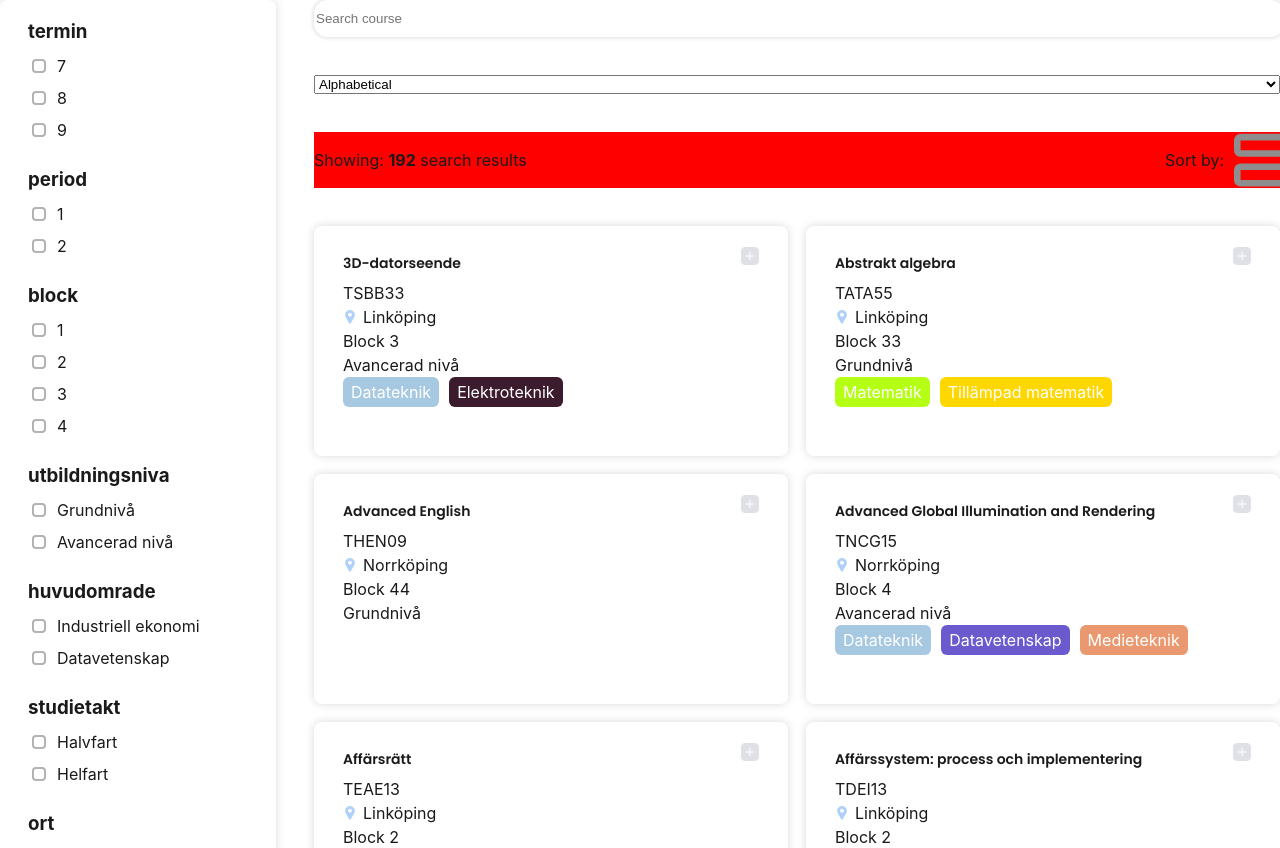
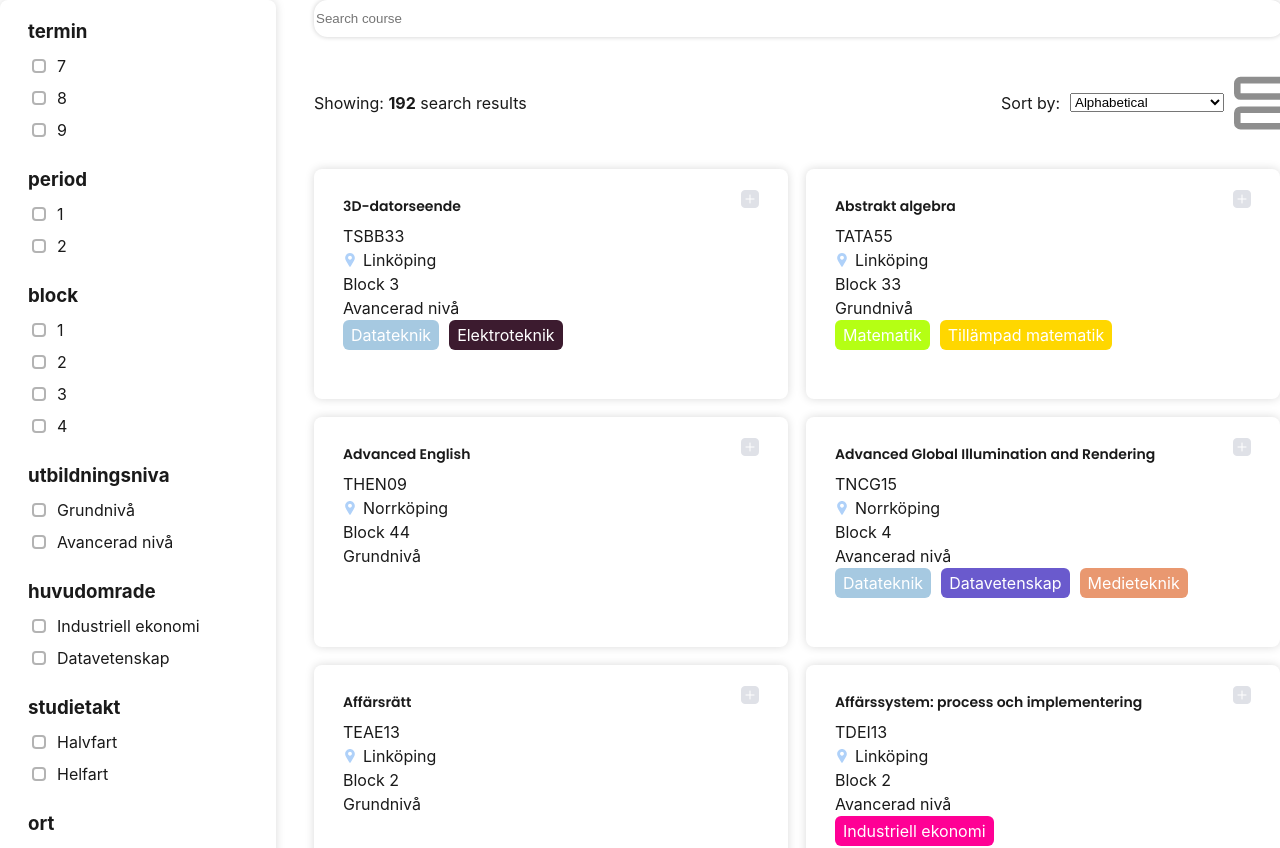
Before and after one commit to filipbagen/course-finder, a React (Vite) app: page / in a window 1280 px wide. Shown: the top 848 px of the page. Built offline with nearby package versions, Linux system fonts and the light colour scheme.

Commit message:
Restructured code

```diff
--- a/src/App.jsx
+++ b/src/App.jsx
@@ -4,12 +4,14 @@ import styled from 'styled-components';
 // data
 import DB from '../data/courses';
 
+// function
+import sortCourses from './functions/sortCourses';
+
 // components
 import CourseList from './components/CourseList';
 import filterCourses from './components/filterCourses';
 import SearchComponent from './components/SearchComponent';
 import FilterPanelComponent from './components/FilterPanelComponent';
-import SortingOptions from './components/SortingOptions';
 
 // styled
 const Container = styled.div`
@@ -33,35 +35,7 @@ const Test = styled.div`
 `;
 
 const App = () => {
-  // functions
-  const sortCourses = (courses, sortCriteria) => {
-    // Make a shallow copy of the courses array to sort
-    let sortedCourses = [...courses];
-
-    switch (sortCriteria) {
-      case 'Alphabetical':
-        sortedCourses.sort((a, b) => a.kursnamn.localeCompare(b.kursnamn));
-        break;
-
-      case 'ReverseAlphabetical':
-        sortedCourses.sort((a, b) => b.kursnamn.localeCompare(a.kursnamn));
-        break;
-
-      case 'Course Coode':
-        sortedCourses.sort((a, b) => a.kurskod.localeCompare(b.kurskod));
-        break;
-
-      case 'Course Code Reverse':
-        sortedCourses.sort((a, b) => b.kurskod.localeCompare(a.kurskod));
-        break;
-
-      default:
-        break;
-    }
-
-    return sortedCourses;
-  };
-
+  // state
   const [searchString, setSearchString] = useState('');
   const [selectedFilters, setSelectedFilters] = useState({}); // assume initial state is set
   const [sortCriteria, setSortCriteria] = useState('Alphabetical'); // default sorting criteria
@@ -126,8 +100,11 @@ const App = () => {
 
         <SearchCourseSection>
           <SearchComponent onSearchChange={handleSearchChange} />
-          <SortingOptions onSortCriteriaChange={setSortCriteria} />
-          <CourseList courses={filteredCourses && sortedCourses} />
+          <CourseList
+            courses={filteredCourses && sortedCourses}
+            sortCriteria={sortCriteria}
+            setSortCriteria={setSortCriteria}
+          />
         </SearchCourseSection>
       </Container>
     </>
--- a/src/components/CourseList.jsx
+++ b/src/components/CourseList.jsx
@@ -1,4 +1,4 @@
-import React, { useState } from 'react';
+import React from 'react';
 import styled from 'styled-components';
 
 // components
@@ -18,8 +18,6 @@ const SearchResults = styled.div`
   display: flex;
   justify-content: space-between;
   margin: 0;
-
-  background-color: red;
 `;
 
 const CourseView = styled.div`
@@ -32,9 +30,13 @@ const SortContainer = styled.div`
   gap: 10px;
 `;
 
-const CourseList = ({ courses }) => {
-  const [sortCriteria, setSortCriteria] = useState('Alphabetical'); // default sorting criteria
+const SortSection = styled.div`
+  display: flex;
+  gap: 10px;
+  align-items: center;
+`;
 
+const CourseList = ({ courses, setSortCriteria }) => {
   return (
     <>
       <SearchResults>
@@ -43,10 +45,10 @@ const CourseList = ({ courses }) => {
         </p>
 
         <SortContainer>
-          <div>
+          <SortSection>
             <p>Sort by:</p>
-            {/* <SortingOptions onSortCriteriaChange={setSortCriteria} /> */}
-          </div>
+            <SortingOptions onSortCriteriaChange={setSortCriteria} />
+          </SortSection>
 
           <CourseView>
             <img src="public/img/list_view.svg" alt="" />
--- a/src/components/SortingOptions.jsx
+++ b/src/components/SortingOptions.jsx
@@ -5,6 +5,7 @@ const SortingOptions = ({ onSortCriteriaChange }) => {
     <select
       onChange={(e) => onSortCriteriaChange(e.target.value)}
       defaultValue="Alphabetical"
+      value={'Alphabetical'}
     >
       <option value="Alphabetical">Alphabetical</option>
       <option value="ReverseAlphabetical">Reverse Alphabetical</option>
--- /dev/null
+++ b/src/functions/sortCourses.jsx
@@ -0,0 +1,29 @@
+const sortCourses = (courses, sortCriteria) => {
+  // Make a shallow copy of the courses array to sort
+  let sortedCourses = [...courses];
+
+  switch (sortCriteria) {
+    case 'Alphabetical':
+      sortedCourses.sort((a, b) => a.kursnamn.localeCompare(b.kursnamn));
+      break;
+
+    case 'ReverseAlphabetical':
+      sortedCourses.sort((a, b) => b.kursnamn.localeCompare(a.kursnamn));
+      break;
+
+    case 'Course Coode':
+      sortedCourses.sort((a, b) => a.kurskod.localeCompare(b.kurskod));
+      break;
+
+    case 'Course Code Reverse':
+      sortedCourses.sort((a, b) => b.kurskod.localeCompare(a.kurskod));
+      break;
+
+    default:
+      break;
+  }
+
+  return sortedCourses;
+};
+
+export default sortCourses;
```
